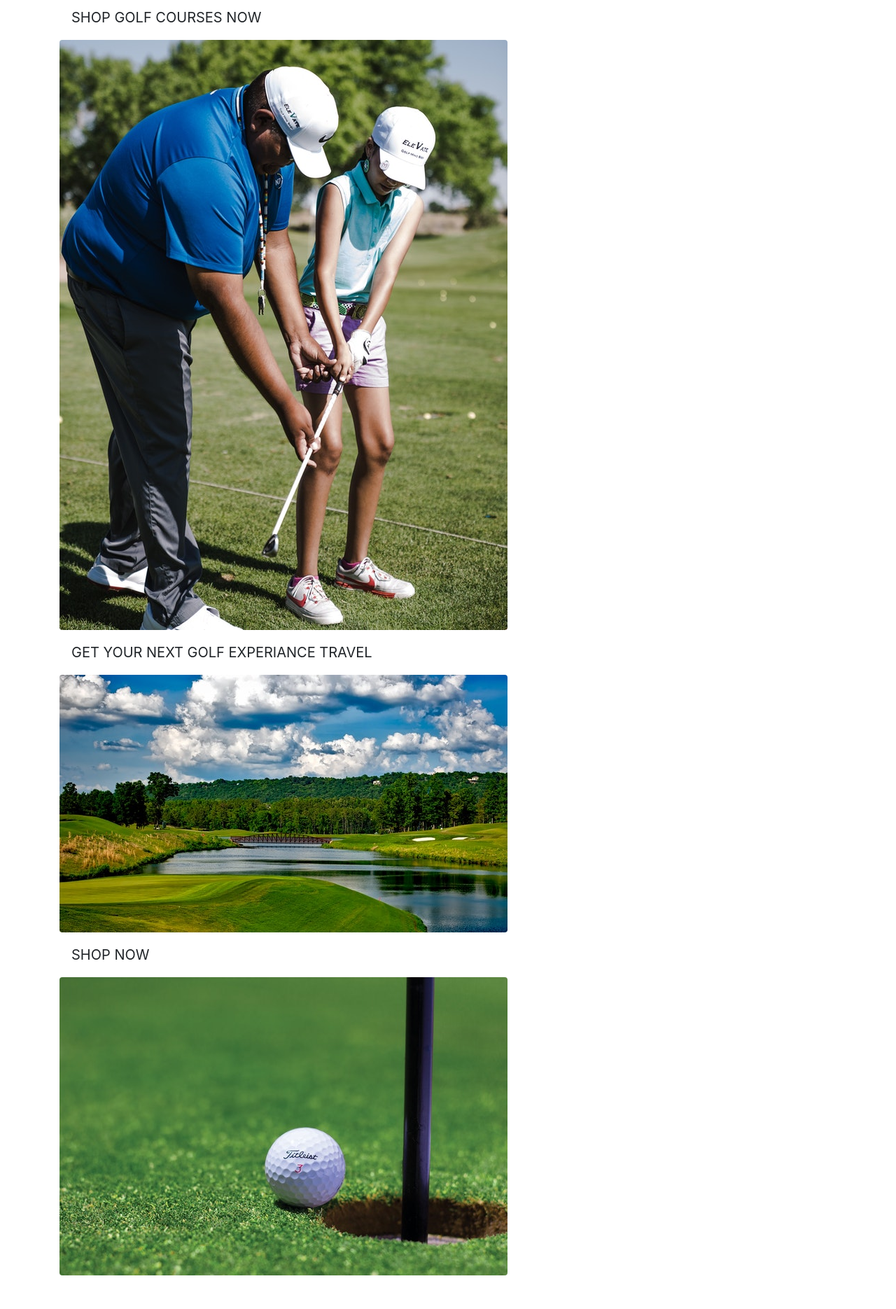
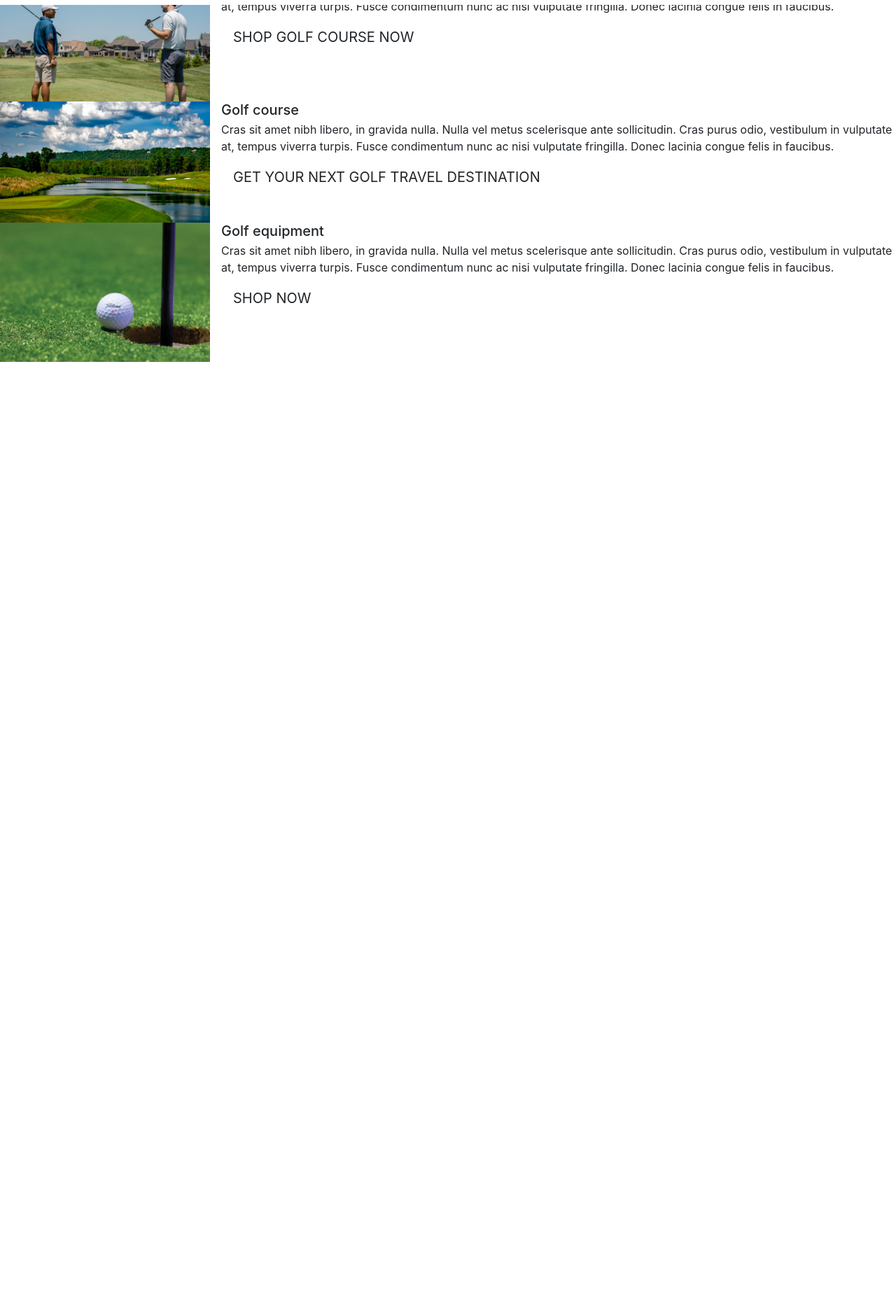
Before and after one commit to mysan91/Storegolf, a Django app: page / in a window 1280 px wide. Shown: the part 55-1925 px from the top of the page at 70% size. After the commit the page ends 572 px from the top, so only its background shows below. Run offline with Django 3.2, Linux system fonts and the light colour scheme; some libraries are stand-ins or nearby versions.

Commit message:
adding and adjusting images on index

```diff
--- a/home/templates/home/index.html
+++ b/home/templates/home/index.html
@@ -10,22 +10,33 @@
 {% endblock %}
 
 {% block content %}
-    <div class="container h-100">
-        <div class="row h-100">
-            <div class="col-7 col-md-6 my-auto">
-                <div class="my-5">
-                    <h4>
-                        <a href="" class="shop-now-button btn btn-lg rounded-0 text-uppercase py-3">Shop golf courses Now</a>
-                        <img src="https://raw.githubusercontent.com/mysan91/Storegolf/main/media/course.jpg" class="rounded" alt="Cinque Terre">
-                        <a href="" class="shop-now-button btn btn-lg rounded-0 text-uppercase py-3">Get your next golf experiance travel</a>
-                        <img src="https://raw.githubusercontent.com/mysan91/Storegolf/main/media/travel.jpg" class="rounded" alt="Cinque Terre">
 
-                        <a href="" class="shop-now-button btn btn-lg rounded-0 text-uppercase py-3">Shop Now</a>
-                        <img src="https://raw.githubusercontent.com/mysan91/Storegolf/main/media/ball.jpg" class="rounded" alt="Cinque Terre">
 
-                    </h4>
-                </div>
-            </div>
-        </div>
+        <li class="media">
+            <img src="https://raw.githubusercontent.com/mysan91/Storegolf/main/media/cours.jpg" class="align-self-center mr-3" style="width:300px">
+          <div class="media-body">
+            <h5 class="mt-0 mb-1">Golf course</h5>
+            Cras sit amet nibh libero, in gravida nulla. Nulla vel metus scelerisque ante sollicitudin. Cras purus odio, vestibulum in vulputate at, tempus viverra turpis. Fusce condimentum nunc ac nisi vulputate fringilla. Donec lacinia congue felis in faucibus.
+            <a href="" class="shop-now-button btn btn-lg rounded-0 text-uppercase py-3">Shop golf course Now</a>
+          </div>
+        </li>
+            <li class="media">
+                <img src="https://raw.githubusercontent.com/mysan91/Storegolf/main/media/travel.jpg" class="align-self-center mr-3" style="width:300px">
+              <div class="media-body">
+                <h5 class="mt-0 mb-1">Golf course</h5>
+                Cras sit amet nibh libero, in gravida nulla. Nulla vel metus scelerisque ante sollicitudin. Cras purus odio, vestibulum in vulputate at, tempus viverra turpis. Fusce condimentum nunc ac nisi vulputate fringilla. Donec lacinia congue felis in faucibus.
+                <a href="" class="shop-now-button btn btn-lg rounded-0 text-uppercase py-3">Get your next golf travel destination</a>
+              </div>
+            </li>
+            <li class="media">
+                <img src="https://raw.githubusercontent.com/mysan91/Storegolf/main/media/ball.jpg" class="align-self-center mr-3" style="width:300px">
+              <div class="media-body">
+                <h5 class="mt-0 mb-1">Golf equipment</h5>
+                Cras sit amet nibh libero, in gravida nulla. Nulla vel metus scelerisque ante sollicitudin. Cras purus odio, vestibulum in vulputate at, tempus viverra turpis. Fusce condimentum nunc ac nisi vulputate fringilla. Donec lacinia congue felis in faucibus.
+                <a href="" class="shop-now-button btn btn-lg rounded-0 text-uppercase py-3">Shop Now</a>
+              </div>
+            </li>
+          </ul>
+
 
 {% endblock %}
```
Also changed, not shown: media/cours.jpg (added).
